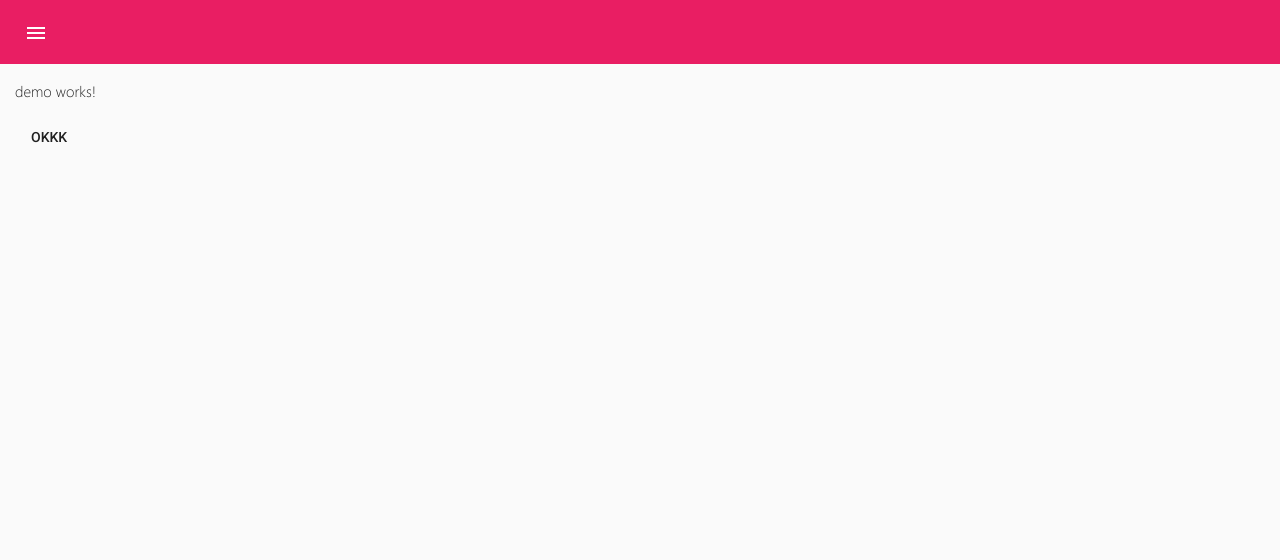
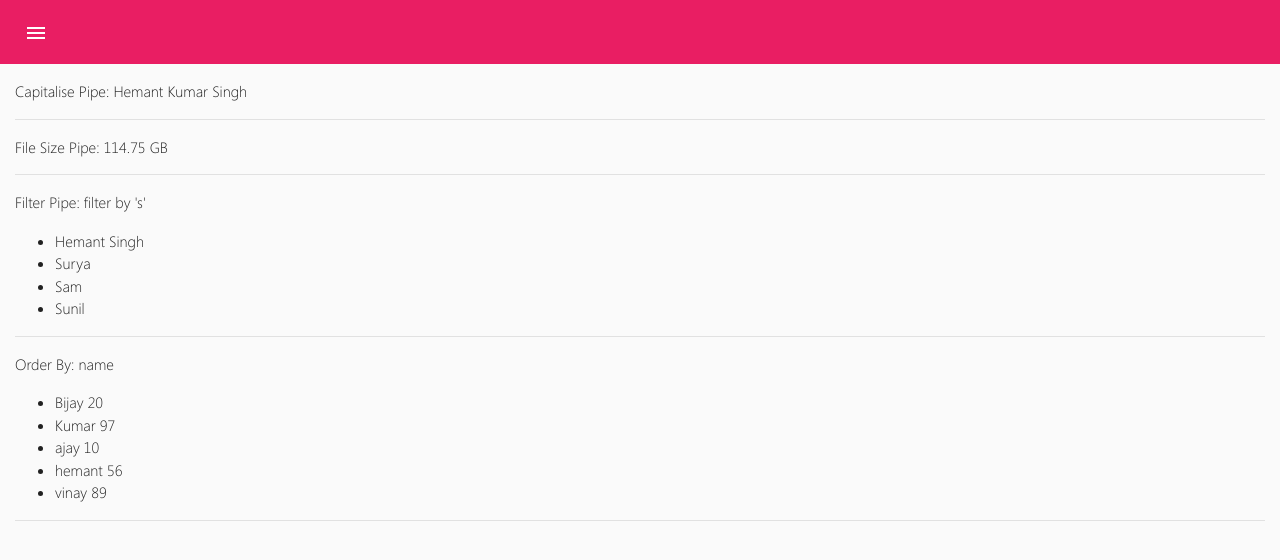
Before and after one commit to hs950559/ngtesting, an Angular app: page /demo in a window 1280 px wide. Shown: the top 560 px of the page. Built offline with nearby package versions, Linux system fonts and the light colour scheme.

Commit message:
pipe demo

```diff
--- a/package.json
+++ b/package.json
@@ -23,6 +23,7 @@
     "@angular/router": "~9.1.6",
     "bootstrap": "^4.5.0",
     "bootswatch": "^4.5.0",
+    "lodash": "^4.17.15",
     "rxjs": "~6.5.4",
     "tslib": "^1.10.0",
     "zone.js": "~0.10.2"
--- a/src/app/modules/demo/demo.component.html
+++ b/src/app/modules/demo/demo.component.html
@@ -1,2 +1,20 @@
-<p>demo works!</p>
-<button mat-button>OKKK</button>
+<p>Capitalise Pipe: {{ name | capitalize }}</p>
+<hr />
+<p>File Size Pipe: {{ size | fileSize }}</p>
+<hr />
+<p>Filter Pipe: filter by 's'</p>
+
+<ul>
+  <li *ngFor="let user of userArr | filter: 's'">
+    {{ user }}
+  </li>
+</ul>
+<hr />
+
+<p>Order By: name</p>
+<ul>
+  <li *ngFor="let user of users | orderBy: 'name':'asc'">
+    {{ user.name + '   ' + user.age }}
+  </li>
+</ul>
+<hr />
--- a/src/app/modules/demo/demo.component.ts
+++ b/src/app/modules/demo/demo.component.ts
@@ -3,13 +3,36 @@ import { Component, OnInit } from '@angular/core';
 @Component({
   selector: 'app-demo',
   templateUrl: './demo.component.html',
-  styleUrls: ['./demo.component.scss']
+  styleUrls: ['./demo.component.scss'],
 })
 export class DemoComponent implements OnInit {
+  name = 'hemant kumar singh';
+  size = 123213213123;
+  userArr = ['Hemant Singh', 'Vinay', 'Surya', 'Sam', 'Sunil'];
+  users = [
+    {
+      name: 'hemant',
+      age: 56,
+    },
+    {
+      name: 'ajay',
+      age: 10,
+    },
+    {
+      name: 'vinay',
+      age: 89,
+    },
+    {
+      name: 'Bijay',
+      age: 20,
+    },
+    {
+      name: 'Kumar',
+      age: 97,
+    },
+  ];
 
-  constructor() { }
+  constructor() {}
 
-  ngOnInit(): void {
-  }
-
+  ngOnInit(): void {}
 }
--- a/src/app/modules/lazy/lazy.component.html
+++ b/src/app/modules/lazy/lazy.component.html
@@ -3,6 +3,9 @@
     <ul class="list-group">
       <li class="list-group-item" (click)="loadComponent('VoteComponent')">
         Vote
+      </li>
+      <li class="list-group-item" (click)="loadComponent('PipesComponent')">
+        Pipes
       </li>
     </ul>
   </div>
--- a/src/app/modules/lazy/lazy.component.ts
+++ b/src/app/modules/lazy/lazy.component.ts
@@ -5,6 +5,7 @@ import {
   ViewContainerRef,
   ComponentFactoryResolver,
   ViewChild,
+  ComponentRef,
 } from '@angular/core';
 
 @Component({
@@ -15,7 +16,7 @@ import {
 export class LazyComponent implements OnInit, OnDestroy {
   @ViewChild('compContainer', { read: ViewContainerRef })
   compoContainer: ViewContainerRef;
-  components: any;
+  componentRef: ComponentRef<any>;
 
   constructor(
     private viewContainerRef: ViewContainerRef,
@@ -25,19 +26,16 @@ export class LazyComponent implements OnInit, OnDestroy {
   ngOnInit(): void {}
 
   ngOnDestroy() {
-    // this.compo
+    this.componentRef.destroy();
   }
 
   renderComponent(component) {
     this.compoContainer.clear();
 
     const compFactory = this.cfr.resolveComponentFactory(component);
-    const componentRef: any = this.compoContainer.createComponent(compFactory);
+    this.componentRef = this.compoContainer.createComponent(compFactory);
 
-    console.log('HEMANT Tanya', componentRef);
-    // if (comp.data) {
-    //   componentRef.instance.data = comp.data;
-    // }
+    console.log('HEMANT', this.componentRef);
   }
 
   async loadComponent(compName) {
@@ -49,6 +47,13 @@ export class LazyComponent implements OnInit, OnDestroy {
         this.renderComponent(VoteComponent);
         break;
       }
+      case 'PipesComponent': {
+        const { PipesComponent } = await import(
+          '../../components/pipes/pipes.component'
+        );
+        this.renderComponent(PipesComponent);
+        break;
+      }
     }
   }
 }
--- a/src/app/shared/pipes/order-by.pipe.ts
+++ b/src/app/shared/pipes/order-by.pipe.ts
@@ -1,11 +1,12 @@
 import { Pipe, PipeTransform } from '@angular/core';
+import * as _ from 'lodash';
 
 @Pipe({
   name: 'orderBy',
   pure: false,
 })
 export class OrderByPipe implements PipeTransform {
-  transform(value: any[], order = '', column: string = ''): any[] {
+  transform(value: any[], column: string = '', order = ''): any[] {
     if (!value || order === '' || !order) {
       return value;
     } // no array
```
Also changed, not shown: src/app/modules/demo/demo.module.ts (+11 -1 lines), 1 other file (tests, documents, lock files or other folders).
